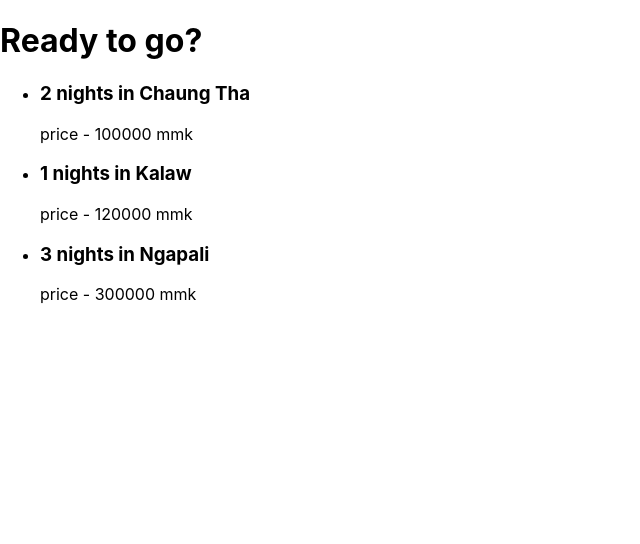
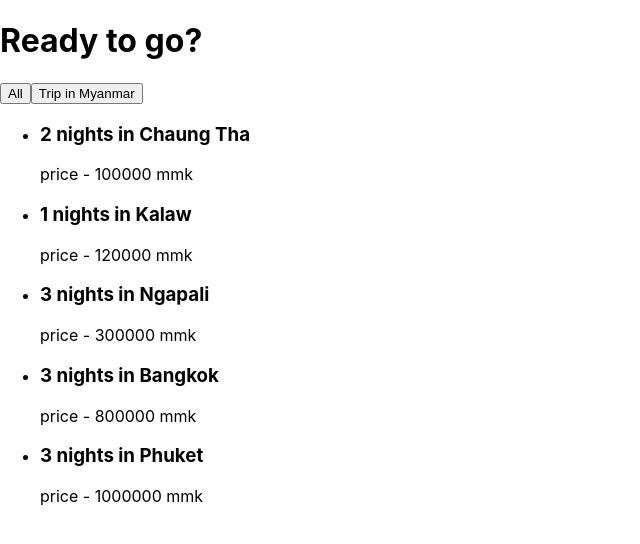
Before and after one commit to nayzawaungnza/trip.mm, a React (Create React App) app: page / in a window 1280 px wide. Shown: the top 544 px of the page, without its empty margins (0-640 px from the left). Built offline with nearby package versions, Linux system fonts and the light colour scheme; data requests are answered from the project's data file.

Commit message:
Ep-32-useEffect-dependency-example

```diff
--- a/src/components/Triplist/index.js
+++ b/src/components/Triplist/index.js
@@ -2,19 +2,21 @@
 
 export default function Triplist() {
     let [trips, setTrips] = useState([]);
-
+    let [url, setUrl] = useState('http://localhost:3001/trips');
     useEffect(()=>{
-        fetch('http://localhost:3001/trips')
+        fetch(url)
     .then(res=>res.json())
     .then(data=>{
         setTrips(data);
 
     })
-    }, [])
+    }, [url])
     console.log(trips);
   return (
     <div>
         <h1>Ready to go?</h1>
+        <button onClick={()=>setUrl('http://localhost:3001/trips')}>All</button>
+        <button onClick={()=>setUrl('http://localhost:3001/trips?location=Myanmar')}>Trip in Myanmar</button>
     <ul>
         {
             trips.map(trip=>(
--- a/src/data/db.json
+++ b/src/data/db.json
@@ -3,17 +3,32 @@
         {
             "id" : 1,
             "name" : "2 nights in Chaung Tha",
-            "price" : 100000
+            "price" : 100000,
+            "location" : "Myanmar"
         },
         {
             "id" : 2,
             "name" : "1 nights in Kalaw",
-            "price" : 120000
+            "price" : 120000,
+            "location" : "Myanmar"
         },
         {
             "id" : 3,
             "name" : "3 nights in Ngapali",
-            "price" : 300000
+            "price" : 300000,
+            "location" : "Myanmar"
+        },
+        {
+            "id" : 4,
+            "name" : "3 nights in Bangkok",
+            "price" : 800000,
+            "location" : "Thailand"
+        },
+        {
+            "id" : 5,
+            "name" : "3 nights in Phuket",
+            "price" : 1000000,
+            "location" : "Thailand"
         }
     ]
 }
```
